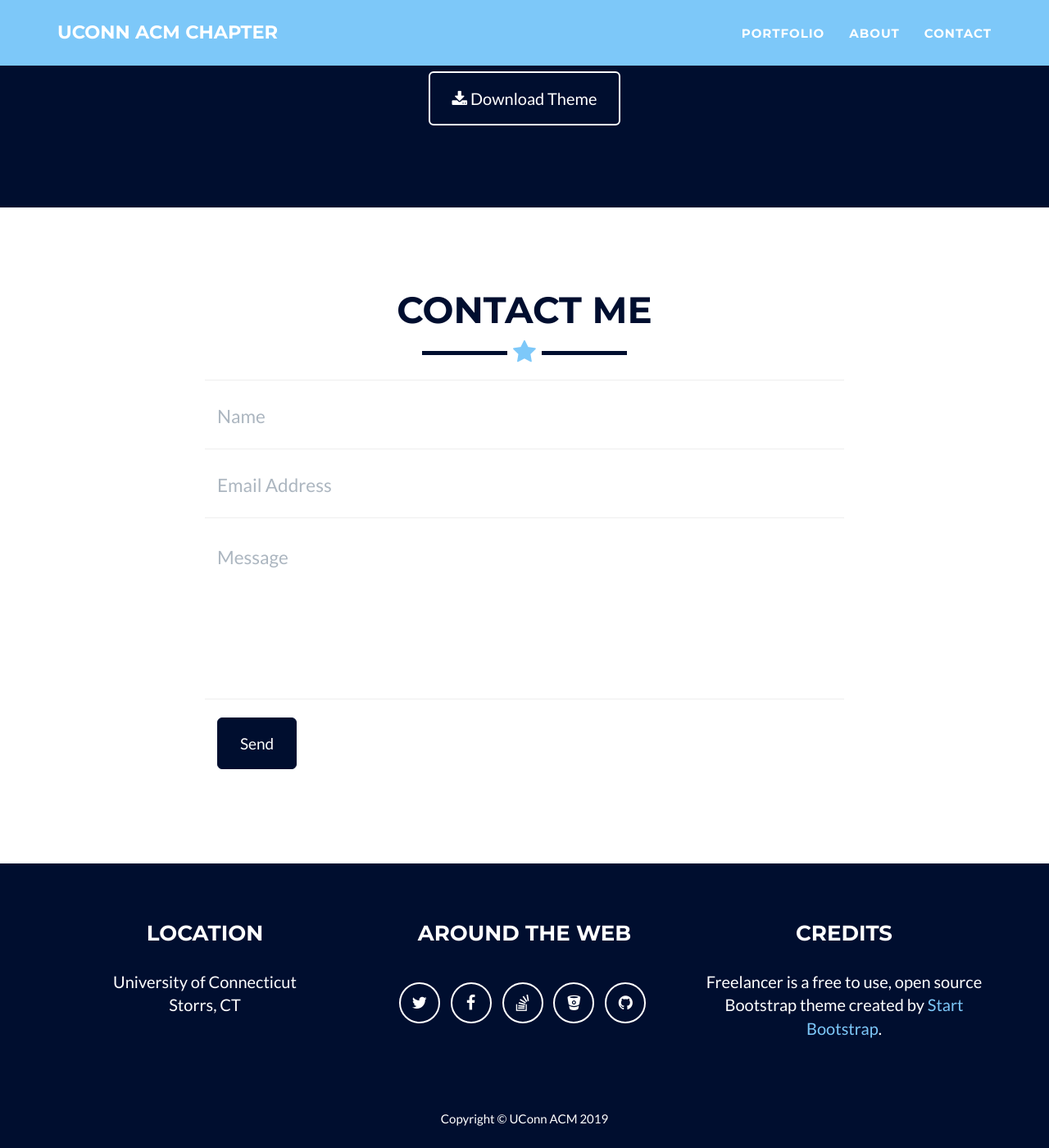
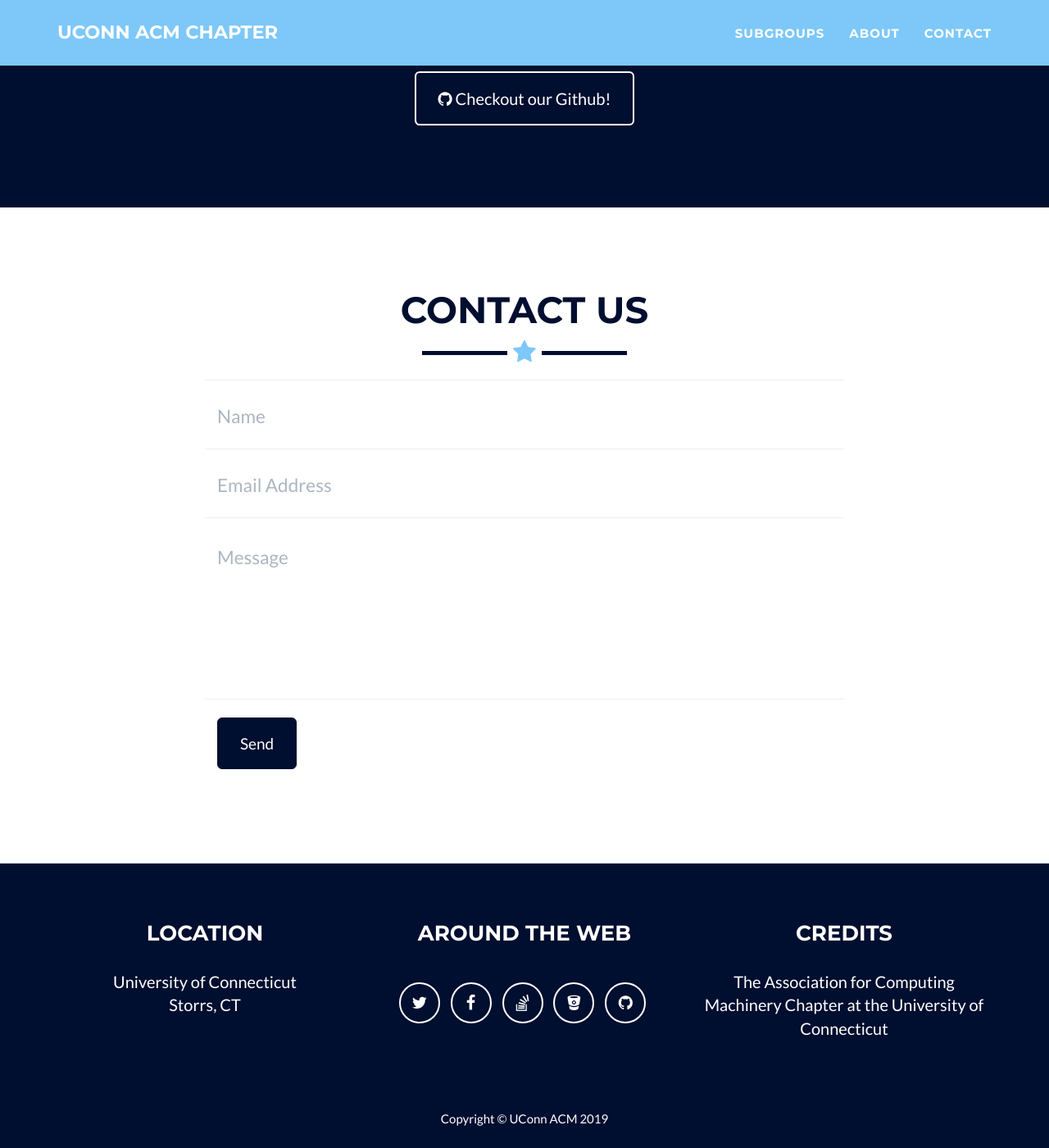
Before and after one commit to coryharrington/UConnACM-Website, a Jekyll site: the page built from index.html, in a window 1280 px wide and 1400 px high, scrolled down 1956 px. Shown: the whole window at 82% size. Built offline with Jekyll 4.4.1, drawn with Linux system fonts in a browser that asks for light colours.

Commit message:
Site is now stable on Netlify/locally and some stylistic changes have been made

```diff
--- a/_config.yml
+++ b/_config.yml
@@ -57,7 +57,7 @@ address:
   - line: Storrs, CT
 
 # Credits content
-credits: 'Freelancer is a free to use, open source Bootstrap theme created by <a href="http://startbootstrap.com">Start Bootstrap</a>.'
+credits: 'The Association for Computing Machinery Chapter at the University of Connecticut'
 
 # Permalinks folders
 relative_permalinks: false
--- a/_includes/about.html
+++ b/_includes/about.html
@@ -16,8 +16,8 @@
                     <p>Whether you're a student looking to showcase your work, a professional looking to attract clients, or a graphic artist looking to share your projects, this template is the perfect starting point! </p>
                 </div>
                 <div class="col-lg-8 col-lg-offset-2 text-center">
-                    <a href="https://github.com/jeromelachaud/freelancer-theme" class="btn btn-lg btn-outline">
-                        <i class="fa fa-download"></i> Download Theme
+                    <a href="https://github.com/brandonmino" class="btn btn-lg btn-outline">
+                        <i class="fa fa-github"></i> Checkout our Github!
                     </a>
                 </div>
             </div>
--- a/_includes/contact.html
+++ b/_includes/contact.html
@@ -3,7 +3,7 @@
         <div class="container">
             <div class="row">
                 <div class="col-lg-12 text-center">
-                    <h2 class="odd-column"> Contact Me </h2>
+                    <h2 class="odd-column"> Contact Us </h2>
                     <hr class="star-primary">
                 </div>
             </div>
--- a/_includes/contact_static.html
+++ b/_includes/contact_static.html
@@ -3,7 +3,7 @@
 	<div class="container">
 		<div class="row">
 			<div class="col-lg-12 text-center">
-				<h2 class="odd-column">Contact Me</h2>
+				<h2 class="odd-column">Contact Us</h2>
 				<hr class="star-primary">
 			</div>
 		</div>
--- a/_includes/nav.html
+++ b/_includes/nav.html
@@ -19,7 +19,7 @@
                         <a href="#page-top"></a>
                     </li>
                     <li class="page-scroll">
-                        <a href="#portfolio">Portfolio</a>
+                        <a href="#portfolio">Subgroups</a>
                     </li>
                     <li class="page-scroll">
                         <a href="#about">About</a>
--- a/_includes/portfolio_grid.html
+++ b/_includes/portfolio_grid.html
@@ -4,7 +4,7 @@
         <div class="container">
             <div class="row">
                 <div class="col-lg-12 text-center">
-                    <h2 class="odd-column"> Portfolio </h2>
+                    <h2 class="odd-column"> Subgroups </h2>
                     <hr class="star-primary">
                 </div>
             </div>
```
